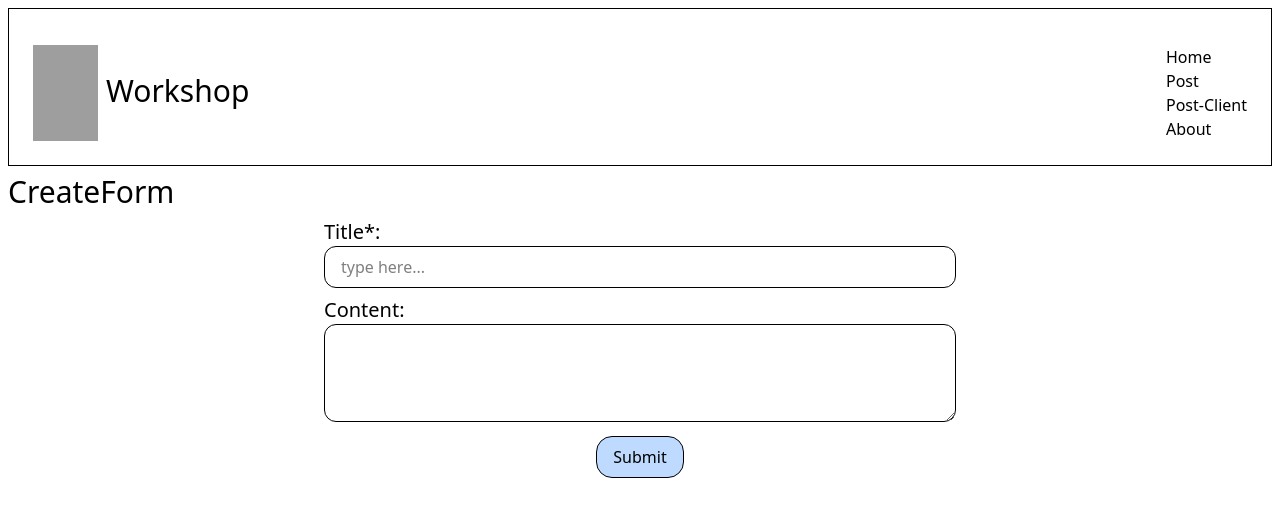
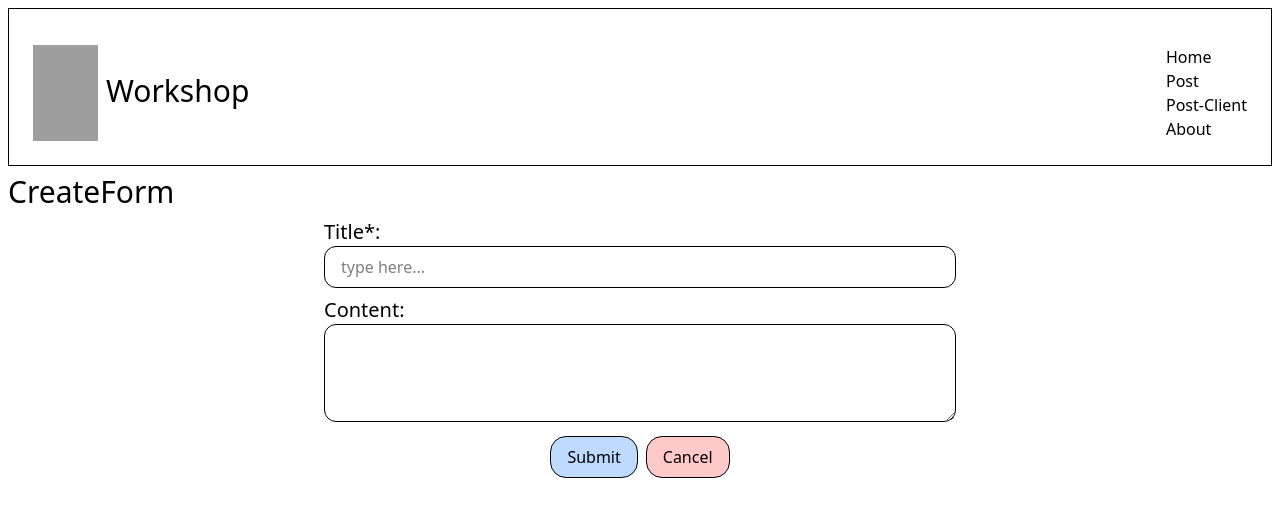
Before and after one commit to nupongpr/next-workshop, a Next.js app: page /post/create in a window 1280 px wide. Shown: the top 516 px of the page. Built offline with nearby package versions, Linux system fonts and the light colour scheme; grey boxes are pictures that could not be loaded.

Commit message:
fix edit & del btn & add cancel btn in form

```diff
--- a/src/app/components/PostDeleteButton.tsx
+++ b/src/app/components/PostDeleteButton.tsx
@@ -30,7 +30,7 @@ export default function PostDeleteButton({ id }: { id: number }) {
 
     return (
         <>
-            <button className='ms-1 py-2 px-2 border-1 bg-red-100 cursor-pointer' onClick={handleDelete}>Del</button>
+            <button className='ms-1 px-2 py-2 border-1 bg-red-100 cursor-pointer' onClick={handleDelete}>Del</button>
         </>
     )
 }
--- a/src/app/components/PostEditForm.tsx
+++ b/src/app/components/PostEditForm.tsx
@@ -4,6 +4,7 @@ import { Post } from '../lib/type'
 import { z } from 'zod';
 import { useRouter } from 'next/navigation';
 import { toast } from 'sonner';
+import Link from 'next/link';
 
 const postValidate = z.object({
     title: z.string().min(3, { message: '*กรุณากรอกหัวข้อ อย่างน้อย 3 ตัวอักษร' }),
@@ -42,7 +43,6 @@ export default function PostEditForm({ data }: { data: Post }) {
                 body: JSON.stringify({ title, content })
             });
             const result = await res.json();
-            console.log(result);
 
             if (!res.ok) {
                 throw new Error(result.message);
@@ -72,6 +72,9 @@ export default function PostEditForm({ data }: { data: Post }) {
                 <p className='text-red-500'>{error ? error.content : ''}</p>
                 <div className='flex justify-center mt-2'>
                     <button className='border-1 px-4 py-2 bg-blue-200 rounded-2xl hover:bg-blue-400 cursor-pointer' type='submit'>Submit</button>
+                    <button className='border-1 px-4 py-2 ms-2 bg-red-200 rounded-2xl hover:bg-red-400 cursor-pointer'>
+                        <Link href={'/post'}>Cancel</Link>
+                    </button>
                 </div>
             </form>
         </div>
--- a/src/app/post/create/page.tsx
+++ b/src/app/post/create/page.tsx
@@ -1,4 +1,5 @@
 "use client"
+import Link from 'next/link';
 import { useRouter } from 'next/navigation';
 import React, { useState } from 'react'
 import { z } from 'zod';
@@ -19,7 +20,6 @@ export default function CreateForm() {
         const data = new FormData(e.currentTarget);
         const title = data.get('title');
         const content = data.get('content');
-        console.log(title,content);
 
         const result = postValidate.safeParse({ title, content });
         if(!result.success) {
@@ -39,7 +39,6 @@ export default function CreateForm() {
                 body: JSON.stringify({ title, content })
             });
             const result = await res.json();
-            console.log(result);
 
             if(!res.ok) {
                 throw new Error(result.message);
@@ -68,6 +67,9 @@ export default function CreateForm() {
                     <p className='text-red-500'>{error ? error.content : ''}</p>
                     <div className='flex justify-center mt-2'>
                         <button className='border-1 px-4 py-2 bg-blue-200 rounded-2xl hover:bg-blue-400 cursor-pointer' type='submit'>Submit</button>
+                        <button className='border-1 px-4 py-2 ms-2 bg-red-200 rounded-2xl hover:bg-red-400 cursor-pointer'>
+                            <Link href={'/post'}>Cancel</Link>
+                        </button>
                     </div>
                 </form>
             </div>
--- a/src/app/post/edit/[id]/page.tsx
+++ b/src/app/post/edit/[id]/page.tsx
@@ -15,7 +15,6 @@ export default async function EditPageById({ params }: { params: Promise<{ id: s
 
     const id = (await params).id;
     const data = await getDataById(id);
-    console.log(data);
 
     return (
         <>
--- a/src/app/post/page.tsx
+++ b/src/app/post/page.tsx
@@ -19,6 +19,7 @@ interface Post {
 }
 
 //Server Side Fetching
+//Psima function
 // async function getData() {
 //   try {
 //     const posts = await prisma.post.findMany();
@@ -27,11 +28,11 @@ interface Post {
 //     console.log(error);
 //   }
 // }
-
+//API Fetch
 async function getData() {
   try {
     const res = await fetch(`${process.env.NEXT_PUBLIC_URL}/api/posts`);
-    if(!res){
+    if (!res) {
       throw new Error('Failed to fetch data');
     }
     const data = await res.json();
@@ -62,8 +63,10 @@ export default async function PostPage() {
             <div key={post.id} className='px-4 py-6 border-1 flex flex-col'>
               <h1>{post.id}</h1>
               <div className='text-end'>
-                <Link href={`/post/edit/${post.id}`} className='px-2 py-2 border-1 bg-blue-100'>Edit</Link>
-                <PostDeleteButton id={post.id}/>
+                <button className='px-2 py-2 border-1 bg-blue-100 cursor-pointer'>
+                  <Link href={`/post/edit/${post.id}`}>Edit</Link>
+                </button>
+                <PostDeleteButton id={post.id} />
               </div>
               <h1 className='text-xl'>{post.title}</h1>
               <p>{post.content}</p>
```
Also changed, not shown: 1 other file (tests, documents, lock files or other folders).
